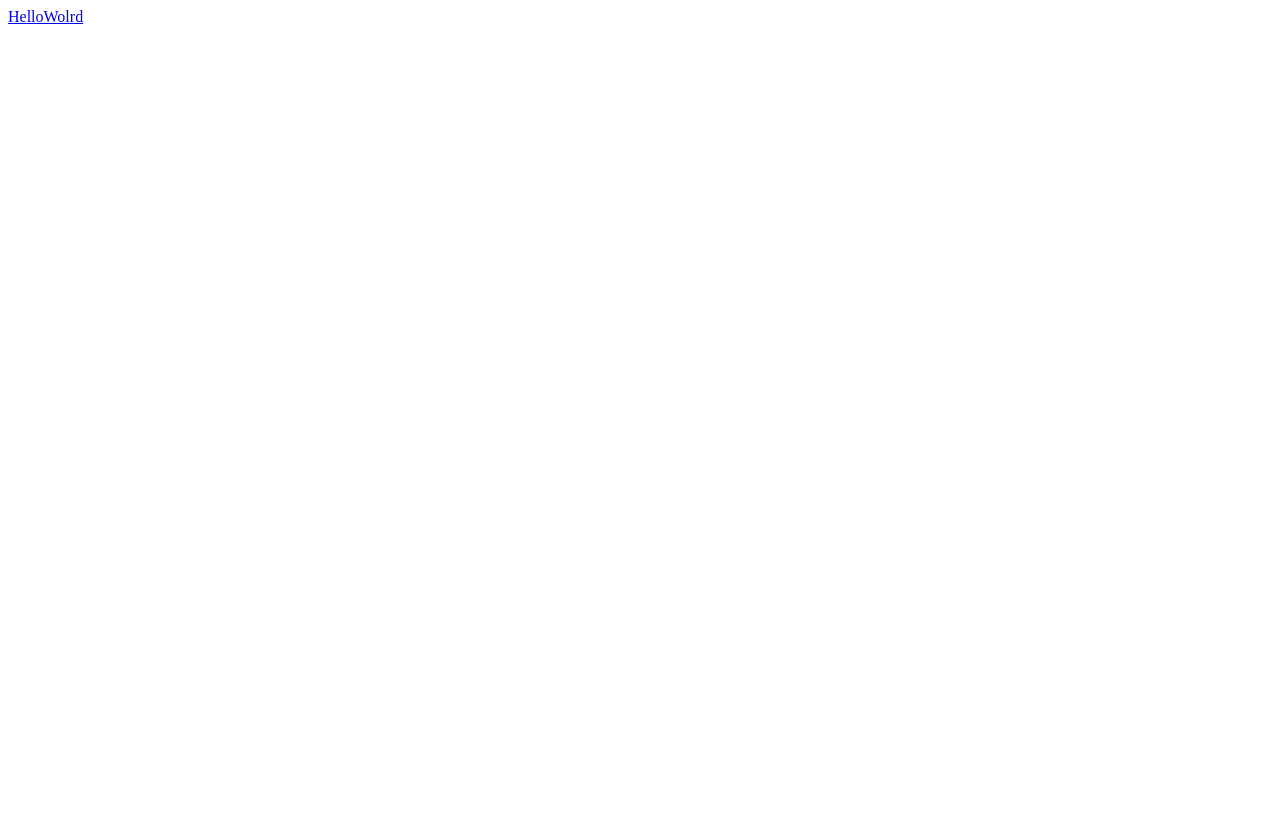
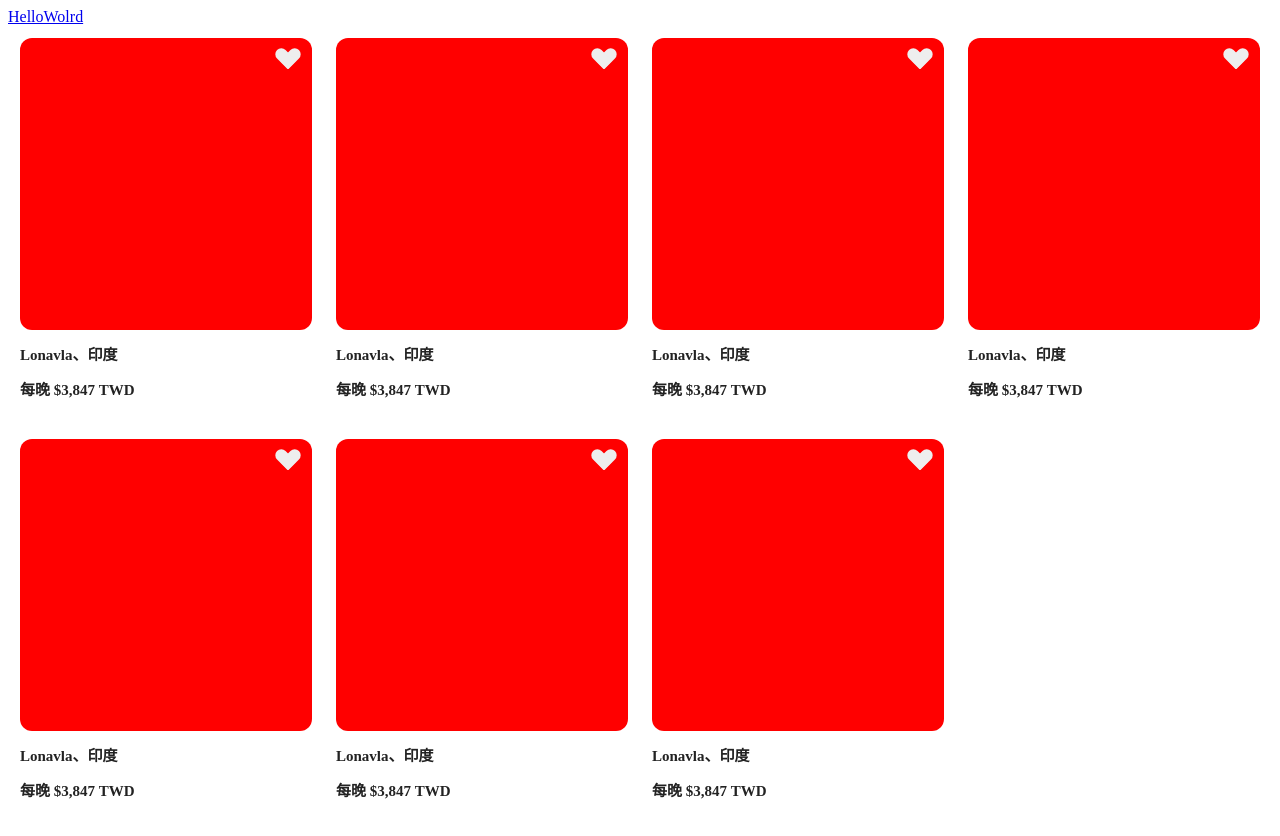
Before and after one commit to balajasa/bnb, a Vue app: page /lobby in a window 1280 px wide. Before the commit this address had no page. Before the commit the page ends 800 px from the top, so only its background shows below. Built offline with nearby package versions, Linux system fonts and the light colour scheme.

Commit message:
feat(lobby): add card

```diff
--- /dev/null
+++ b/src/components/Lobby.vue
@@ -0,0 +1,35 @@
+<template>
+  <div class="lobby-cards">
+    <LobbyCard />
+    <LobbyCard />
+    <LobbyCard />
+    <LobbyCard />
+    <LobbyCard />
+    <LobbyCard />
+    <LobbyCard />
+  </div>
+</template>
+
+<script setup>
+import LobbyCard from './LobbyCard.vue'
+// import { ref } from 'vue'
+
+defineProps({
+  card: String,
+})
+
+// const msg = ref('Hello World!')
+
+</script>
+
+<!-- Add "scoped" attribute to limit CSS to this component only -->
+<style scoped>
+.lobby-cards {
+  display: flex;
+  flex-wrap: wrap;
+}
+.lobby-cards > * {
+  flex: 0 0 25%;
+}
+
+</style>
--- /dev/null
+++ b/src/components/LobbyCard.vue
@@ -0,0 +1,93 @@
+<template>
+  <div class="card">
+    <a href="" class="card-link">
+      <div class="card-imgs">
+        <div class="card-img"></div>
+        <div class="card-img"></div>
+        <div class="card-img"></div>
+        <div class="card-img"></div>
+      </div>
+      <div class="card-info">
+        <p>Lonavla、印度</p>
+        <p>每晚 $3,847 TWD</p>
+      </div>
+      <button class="card-favorite"></button>
+    </a>
+  </div>
+</template>
+
+<script setup>
+// import { ref } from 'vue'
+
+defineProps({
+  card: String,
+})
+
+// const msg = ref('Hello World!')
+
+</script>
+
+<!-- Add "scoped" attribute to limit CSS to this component only -->
+<style scoped>
+.card {
+  box-sizing: border-box;
+  display: inline-block;
+  position: relative;
+  padding: 12px;
+}
+
+.card-link {
+  text-decoration: none;
+}
+
+.card-imgs {
+  width: 100%;
+  height: 0;
+  padding: 50% 0;
+  margin-bottom: 12px;
+  background-color: red;
+  border-radius: 12px;
+  overflow: hidden;
+}
+.card-img {}
+.card-info {
+  line-height: 20px;
+  text-align: left;
+  color: #222222;
+  font-size: 15px;
+  font-weight: 600;
+  text-overflow: ellipsis;
+}
+.card-favorite {
+  display: inline-block;
+  position: absolute;
+  top: 24px;
+  right: 24px;
+  height: 24px;
+  width: 24px;
+  margin: 0;
+  padding: 0;
+  border: none;
+  outline: none;
+  background-color: transparent;
+}
+.card-favorite::before,
+.card-favorite::after {
+  content: '';
+  position: absolute;
+  top: 50%;
+  left: 50%;
+  height: 86%;
+  width: 50%;
+  background-color: #eee;
+  border-radius: 20px 20px 2px 2px;
+  transform-origin: center 75%;
+}
+.card-favorite::before {
+  transform: translate(-50%, -80%) rotate(45deg);
+
+}
+.card-favorite::after {
+  transform: translate(-50%, -80%) rotate(-45deg);
+}
+</style>
--- a/src/router/index.js
+++ b/src/router/index.js
@@ -3,12 +3,14 @@ import {createRouter, createWebHistory} from 'vue-router'
 // 1. 定义路由组件.
 // 也可以从其他文件导入
 import HelloWorld from '../components/HelloWorld.vue'
+import Lobby from '../components/Lobby.vue'
 
 // 2. 定义一些路由
 // 每个路由都需要映射到一个组件。
 // 我们后面再讨论嵌套路由。
 const routes = [
   { path: '/hello', component: HelloWorld },
+  { path: '/lobby', component: Lobby },
 ]
 
 // 3. 创建路由实例并传递 `routes` 配置
```
